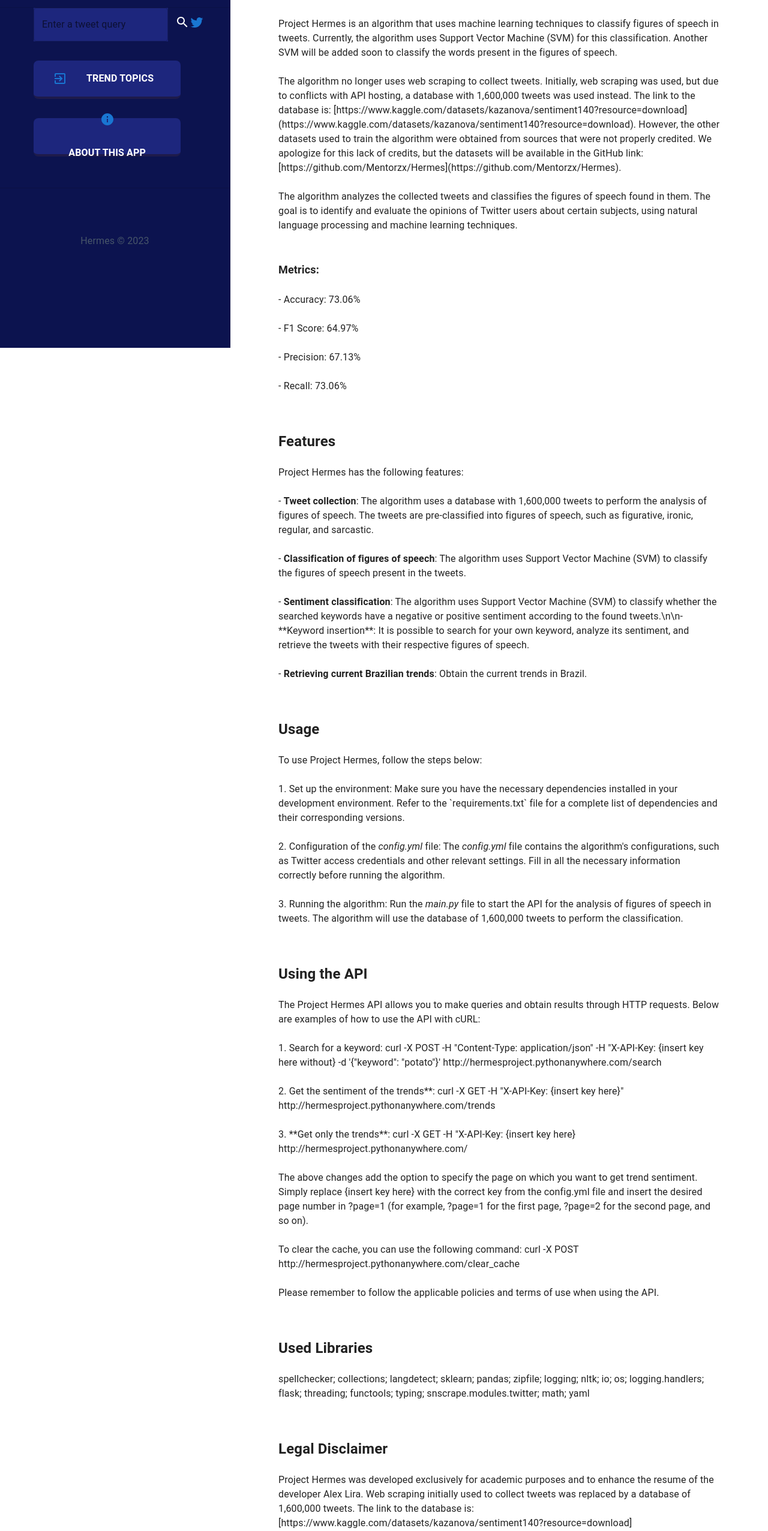
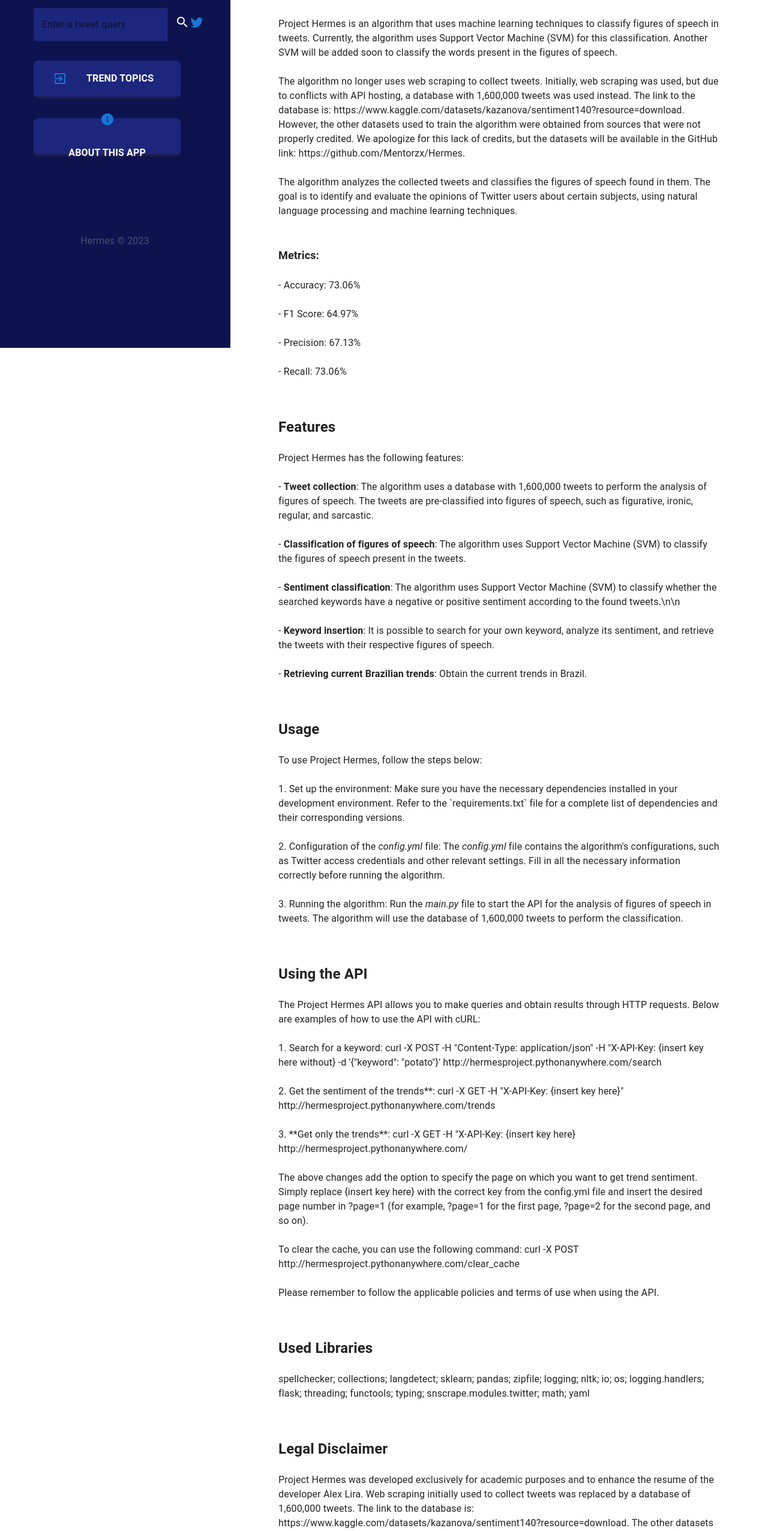
Before and after one commit to jess-andrade/Hermes, a Next.js app: page / in a window 1280 px wide. Shown: the part 220-2773 px from the top of the page at 60% size. Built offline with nearby package versions, Linux system fonts and the light colour scheme.

Commit message:
style: changing links

```diff
--- a/src/pages/index.tsx
+++ b/src/pages/index.tsx
@@ -19,13 +19,18 @@ export default function Home() {
               The algorithm no longer uses web scraping to collect tweets.
               Initially, web scraping was used, but due to conflicts with API
               hosting, a database with 1,600,000 tweets was used instead. The
-              link to the database is:
-              [https://www.kaggle.com/datasets/kazanova/sentiment140?resource=download](https://www.kaggle.com/datasets/kazanova/sentiment140?resource=download).
-              However, the other datasets used to train the algorithm were
+              link to the database is:{" "}
+              <a href="https://www.kaggle.com/datasets/kazanova/sentiment140?resource=download">
+                https://www.kaggle.com/datasets/kazanova/sentiment140?resource=download
+              </a>
+              . However, the other datasets used to train the algorithm were
               obtained from sources that were not properly credited. We
               apologize for this lack of credits, but the datasets will be
-              available in the GitHub link:
-              [https://github.com/Mentorzx/Hermes](https://github.com/Mentorzx/Hermes).
+              available in the GitHub link:{" "}
+              <a href="https://github.com/Mentorzx/Hermes">
+                https://github.com/Mentorzx/Hermes
+              </a>
+              .
             </p>
             <br />
             <p>
@@ -73,9 +78,14 @@ export default function Home() {
               - <b>Sentiment classification</b>: The algorithm uses Support
               Vector Machine (SVM) to classify whether the searched keywords
               have a negative or positive sentiment according to the found
-              tweets.\n\n- **Keyword insertion**: It is possible to search for
-              your own keyword, analyze its sentiment, and retrieve the tweets
-              with their respective figures of speech.
+              tweets.\n\n
+            </p>
+            <br />
+
+            <p>
+              - <b>Keyword insertion</b>: It is possible to search for your own
+              keyword, analyze its sentiment, and retrieve the tweets with their
+              respective figures of speech.
             </p>
             <br />
             <p>
@@ -176,12 +186,17 @@ export default function Home() {
               Project Hermes was developed exclusively for academic purposes and
               to enhance the resume of the developer Alex Lira. Web scraping
               initially used to collect tweets was replaced by a database of
-              1,600,000 tweets. The link to the database is:
-              [https://www.kaggle.com/datasets/kazanova/sentiment140?resource=download](https://www.kaggle.com/datasets/kazanova/sentiment140?resource=download).
-              The other datasets used in training the algorithm were obtained
+              1,600,000 tweets. The link to the database is:{" "}
+              <a href="https://www.kaggle.com/datasets/kazanova/sentiment140?resource=download">
+                https://www.kaggle.com/datasets/kazanova/sentiment140?resource=download
+              </a>
+              . The other datasets used in training the algorithm were obtained
               from sources and here is not properly credited. The datasets will
-              be available in the GitHub link:
-              [https://github.com/Mentorzx/Hermes](https://github.com/Mentorzx/Hermes).
+              be available in the GitHub link:{" "}
+              <a href="https://github.com/Mentorzx/Hermes">
+                https://github.com/Mentorzx/Hermes
+              </a>
+              .
             </p>
             <br />
 
```
